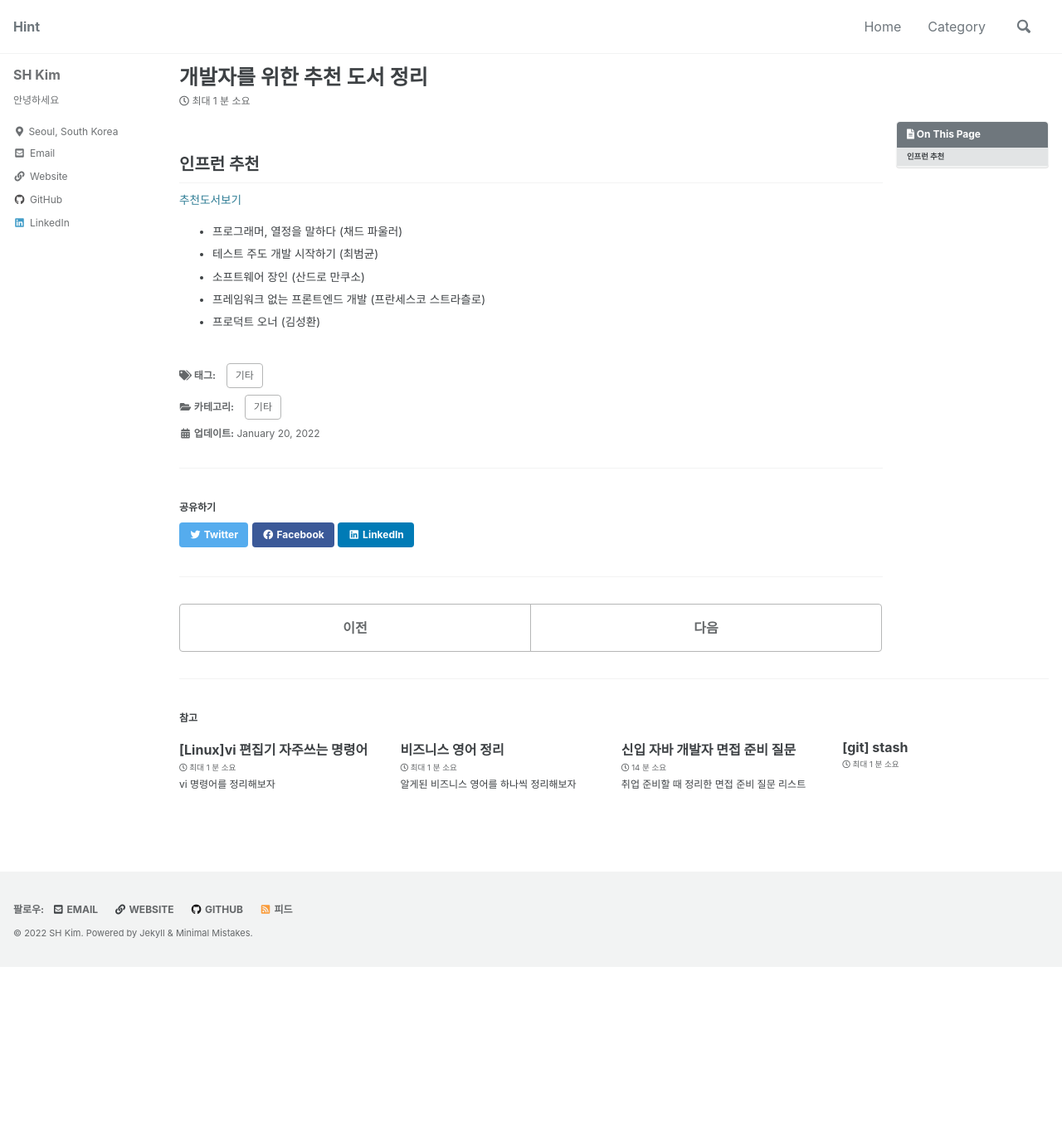
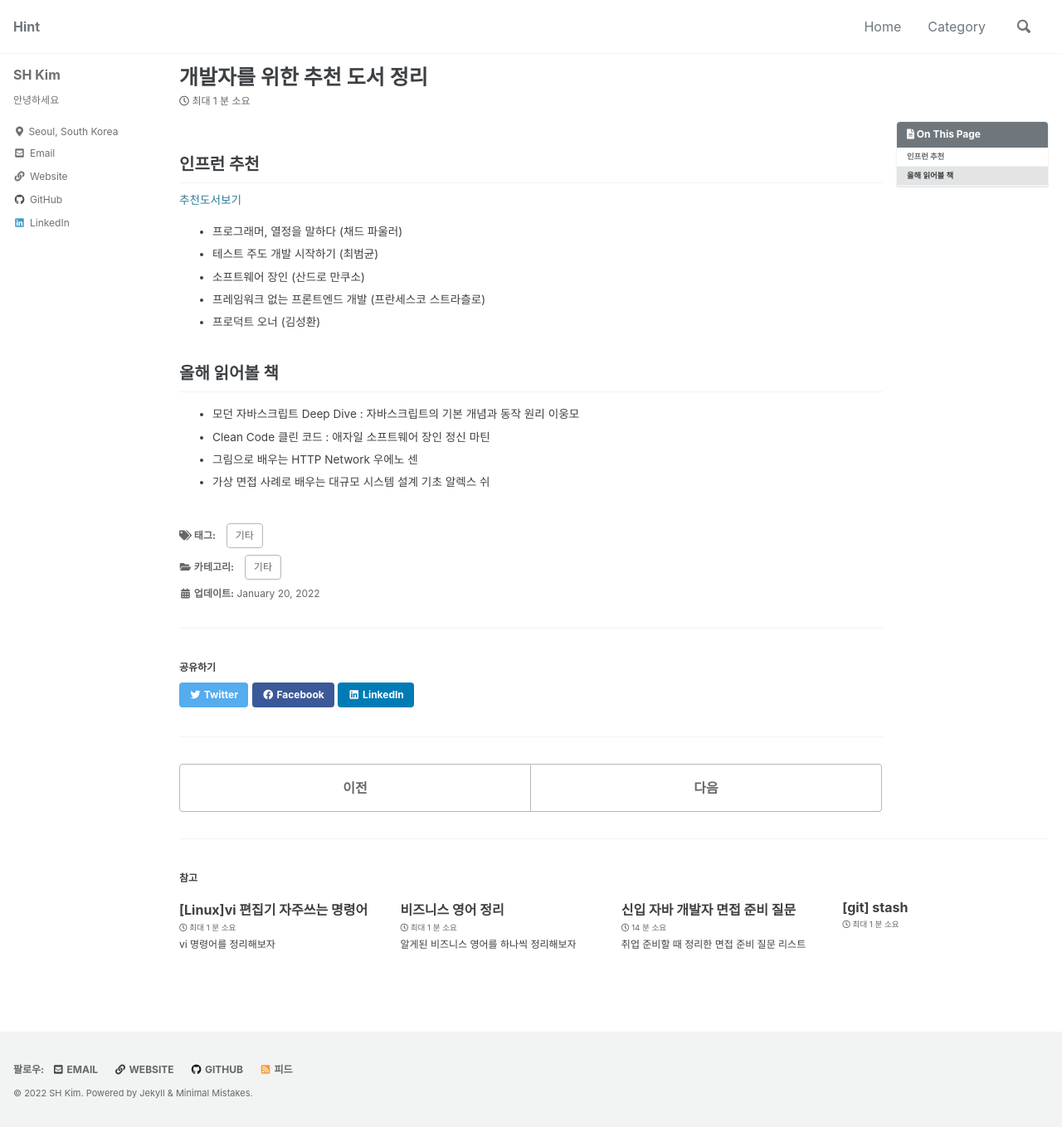
Before and after one commit to shkim-123/shkim-123.github.io, a Jekyll site: the page built from _posts/2022-01-20-book-list.md, in a window 1280 px wide. Shown: the whole page at 83% size. Built offline with Jekyll 4.4.1, drawn with Linux system fonts in a browser that asks for light colours; cached includes are drawn as plain includes; before the commit the page ends 1166 px from its top, so only the background shows below that.

Commit message:
Update 2022-01-20-book-list.md

```diff
--- a/_posts/2022-01-20-book-list.md
+++ b/_posts/2022-01-20-book-list.md
@@ -25,3 +25,10 @@ last_modified_at: 2022-01-20
 - 소프트웨어 장인 (산드로 만쿠소)
 - 프레임워크 없는 프론트엔드 개발 (프란세스코 스트라츨로)
 - 프로덕트 오너 (김성환)
+
+
+## 올해 읽어볼 책
+- 모던 자바스크립트 Deep Dive : 자바스크립트의 기본 개념과 동작 원리 이웅모
+- Clean Code 클린 코드 : 애자일 소프트웨어 장인 정신 마틴
+- 그림으로 배우는 HTTP Network 우에노 센
+- 가상 면접 사례로 배우는 대규모 시스템 설계 기초 알렉스 쉬
```
